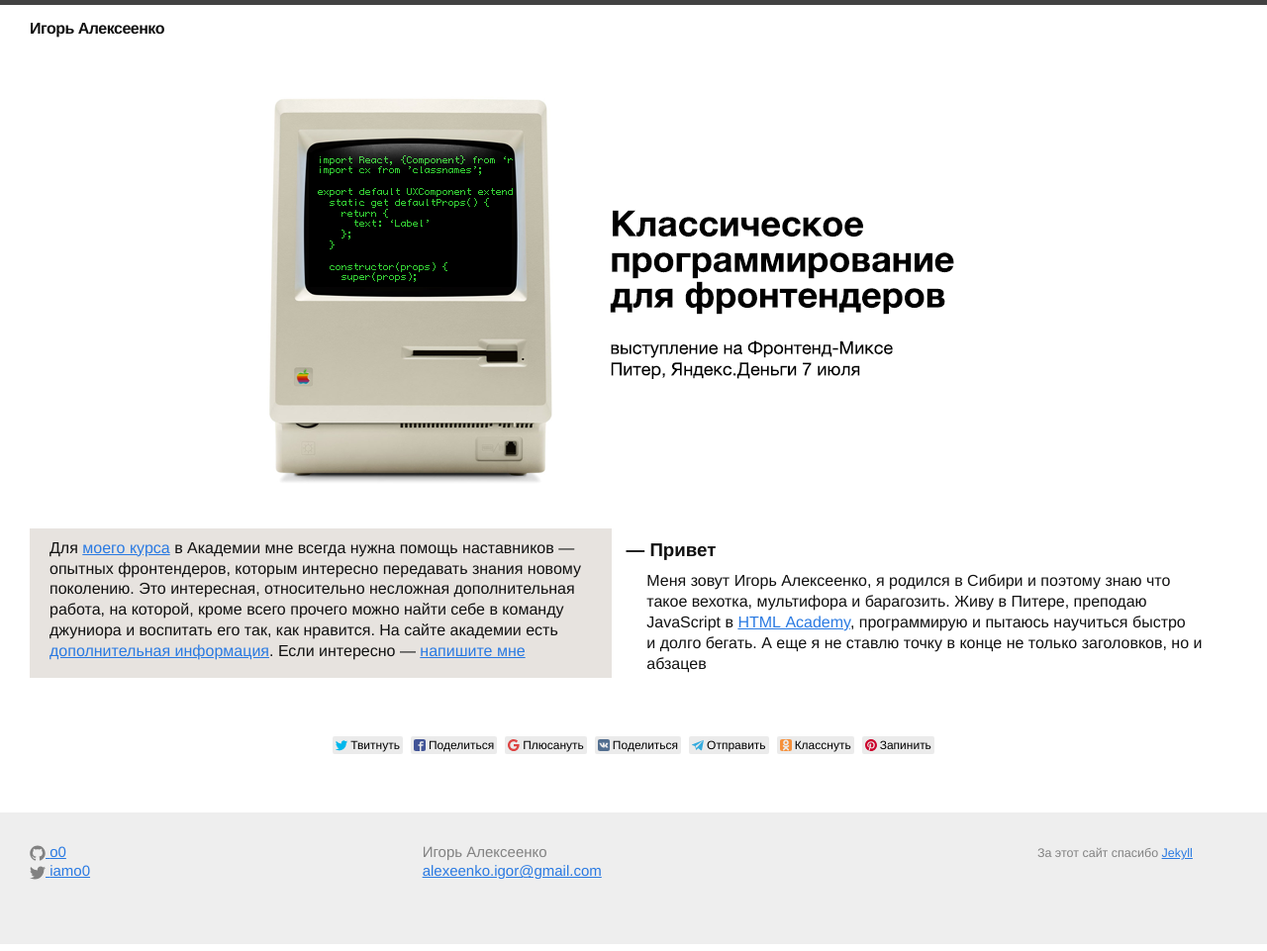
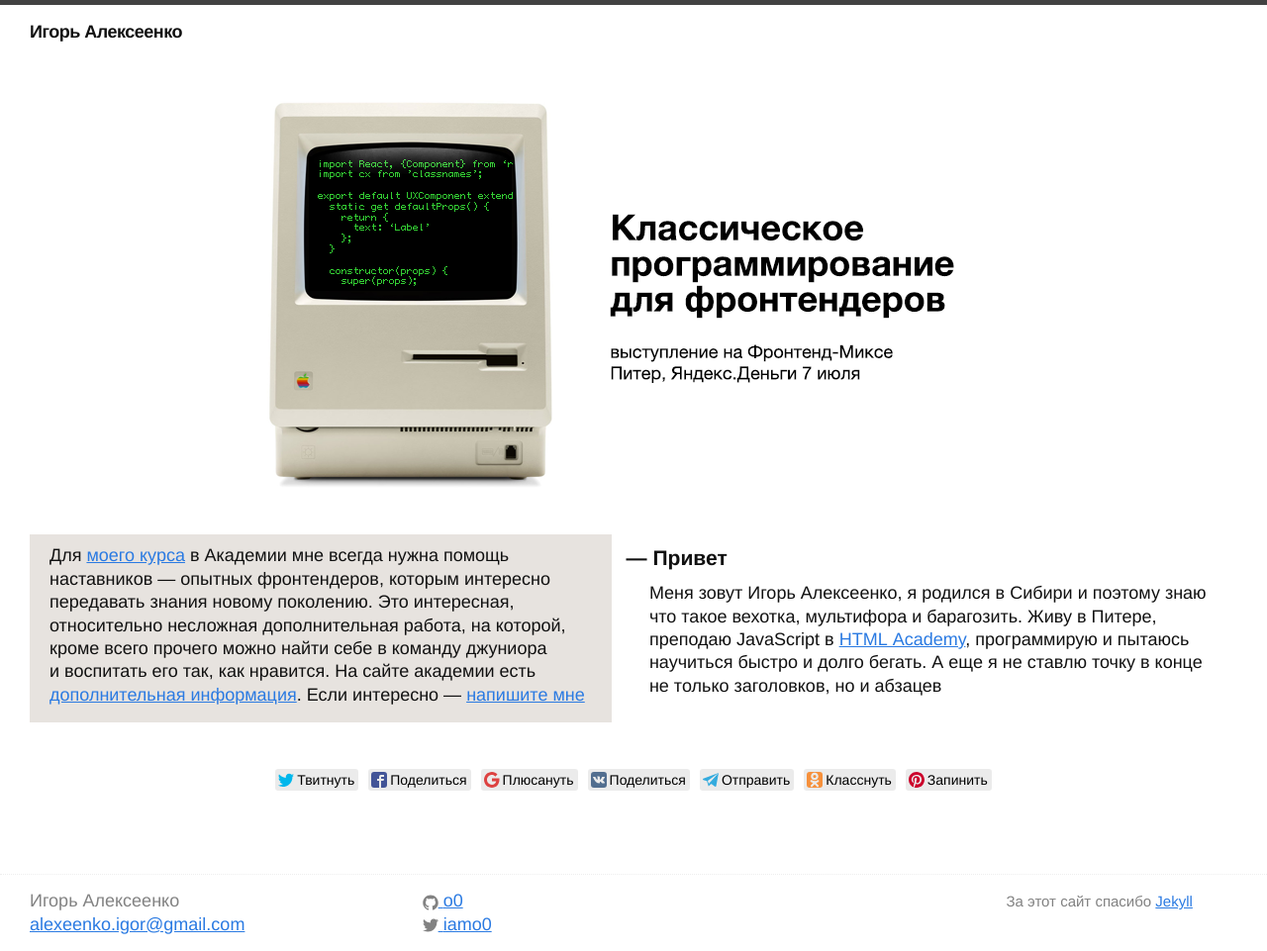
Before and after one commit to o0/o0.github.io, a Jekyll site: the page built from index.html, in a window 1280 px wide. Shown: the whole page at 99% size. Built offline with Jekyll 4.4.1, drawn with Linux system fonts in a browser that asks for light colours; comment, search, counter and statistics services are not loaded.

Commit message:
Layout change: bigger font and more compact footer without background

```diff
--- a/_includes/footer.html
+++ b/_includes/footer.html
@@ -3,6 +3,13 @@
   <div class="wrapper">
 
     <div class="col-wrapper col-wrapper-3">
+      <div class="col">
+        <ul class="contact-list">
+          <li>{{ site.title }}
+          <li><a href="mailto:{{ site.email }}">{{ site.email }}</a>
+        </ul>
+      </div>
+
       <div class="col">
         <ul class="social-media-list">
           {% if site.github_username %}
@@ -37,14 +44,6 @@
       </div>
 
       <div class="col">
-        <ul class="contact-list">
-          <li>{{ site.title }}
-          <li><a href="mailto:{{ site.email }}">{{ site.email }}</a>
-          <li><br>
-        </ul>
-      </div>
-
-      <div class="col">
         <p><small>За этот сайт спасибо <a href="https://jekyllrb.com/" target="_blank" rel="nofollow">Jekyll</a></small>
       </div>
     </div>
--- a/_includes/likely.html
+++ b/_includes/likely.html
@@ -2,7 +2,7 @@
 <link rel="stylesheet" href="{{ site.baseURL }}/assets/likely/likely.css">
 
 <div class="likely-wrap">
-  <div class="likely likely-small">
+  <div class="likely">
     <div class="twitter">Твитнуть</div>
     <div class="facebook">Поделиться</div>
     <div class="gplus">Плюсануть</div>
--- a/_sass/_layout.scss
+++ b/_sass/_layout.scss
@@ -31,11 +31,10 @@
 * Site footer
 */
 .site-footer {
-  background: #eee;
+  border-top: dotted 1px #eee;
   bottom: 0;
   color: $grey-color;
-  font-size: 15px;
-  padding: $spacing-unit 0;
+  padding: $spacing-unit/2 0;
   position: absolute;
   width: 100%;
 }
@@ -54,6 +53,7 @@
 .contact-list,
 .social-media-list {
   list-style: none;
+  margin-bottom: 0;
   margin-left: 0;
 }
 
@@ -107,7 +107,7 @@
 .page-content {
   box-sizing: border-box;
   min-height: 100%;
-  padding-bottom: 12em;
+  padding-bottom: 9em;
   position: relative;
 }
 
--- a/css/main.scss
+++ b/css/main.scss
@@ -7,7 +7,7 @@
 
 // Our variables
 $base-font-family: Helvetica, Arial, sans-serif;
-$base-font-size:   16px;
+$base-font-size:   18px;
 $small-font-size:  $base-font-size * 0.875;
 $base-line-height: 1.3;
 
```
